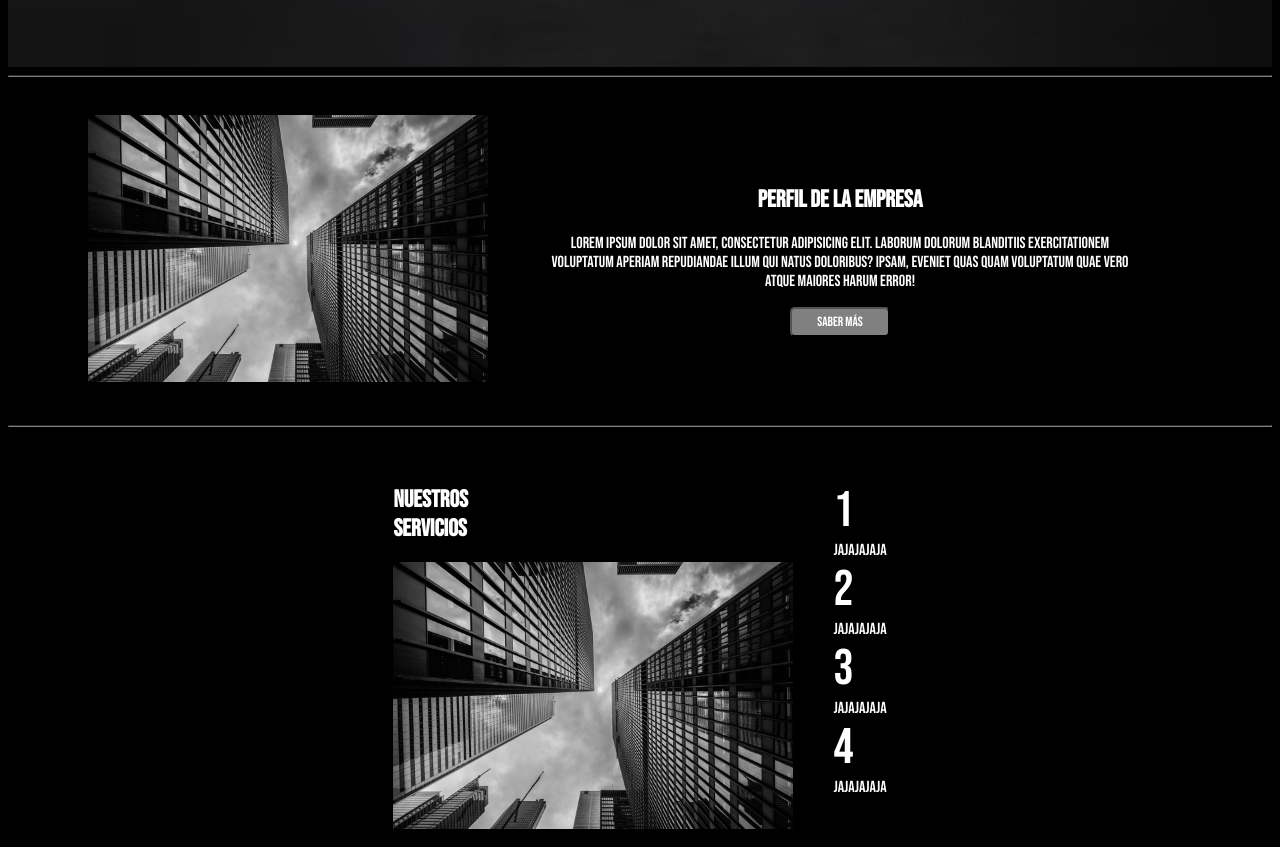
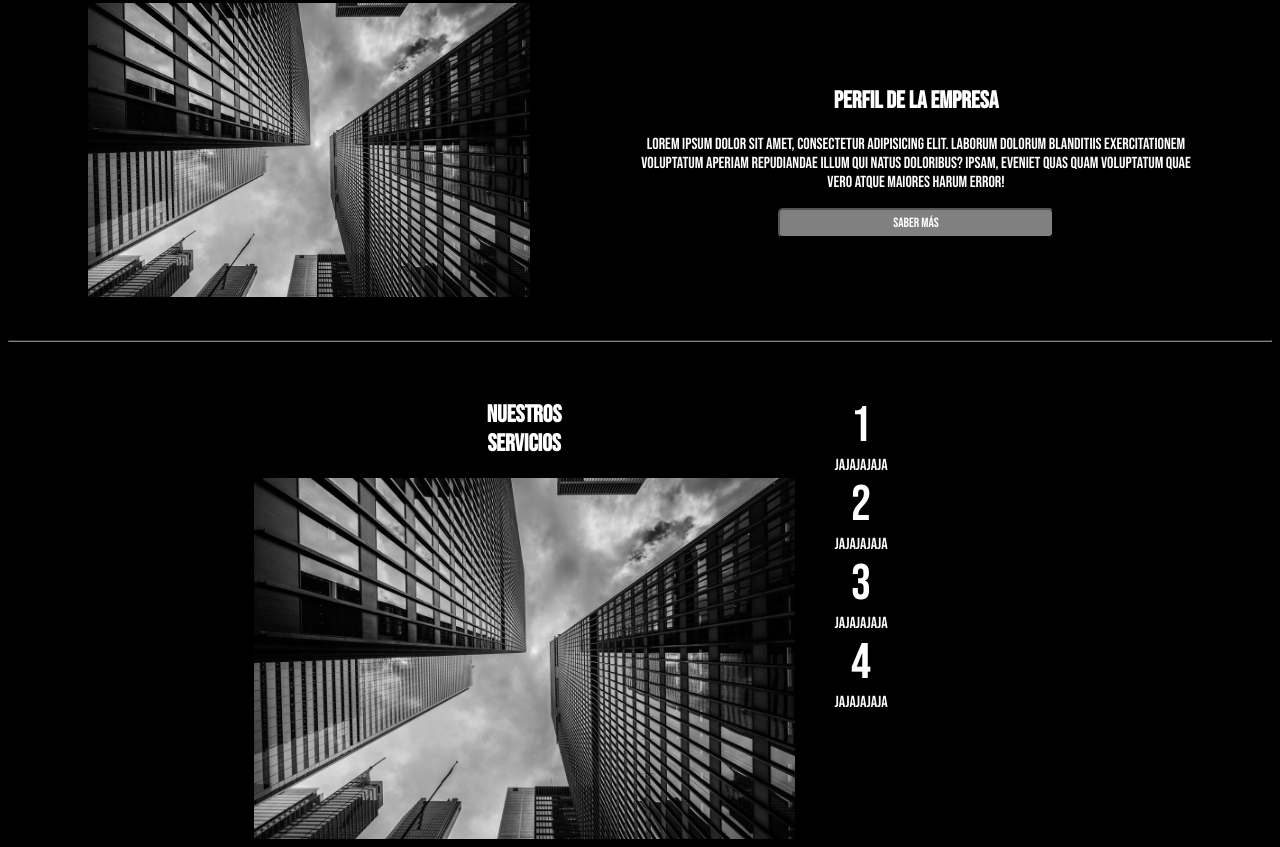
Before and after one commit to alvaromartinsalazar/APA_VDI, a plain HTML site: page index.html in a window 1280 px wide. Shown: the part 375-1222 px from the top of the page. Drawn offline with Linux system fonts and the light colour scheme.

Commit message:
Commit v0.1

```diff
--- a/style.css
+++ b/style.css
@@ -14,7 +14,7 @@ header, section{
 }
 
 img{
-    width: 400px;
+    width: 50%;
 }
 
 hr{
@@ -29,21 +29,34 @@ header{
     font-size: 50px;
 }
 
+h1{
+    font-size: 70px;
+}
+
 /*Primera Sección*/
 #empresa{
     display: flex;
     text-align: center;
 }
 
+#empresa div:first-of-type{
+    width: 40%;
+}
+
+#empresa img{
+    width: 100%;
+}
+
 #empresa div:last-of-type{
     margin: auto;
-    width: 600px;
+    margin-right: 0;
+    width: 50%;
 }
 
 #empresa button{
     background-color: grey;
     cursor: pointer;
-    width: 100px;
+    width: 50%;
     height: 30px;
     border-radius: 5px;
 }
@@ -51,6 +64,15 @@ header{
 /*SEGUNDA SECCION*/
 #servicios{
     display: flex;
+    text-align: center;
+}
+
+#servicios div:first-of-type{
+    width: 70%;
+}
+
+#servicios img{
+    width: 100%;
 }
 
 #margen{
@@ -81,7 +103,7 @@ header{
 }
 
 #clientes img{
-    width: 300px;
+    width: 25%;
     margin: 20px;
 }
 
```
Also changed, not shown: 1 other file.
